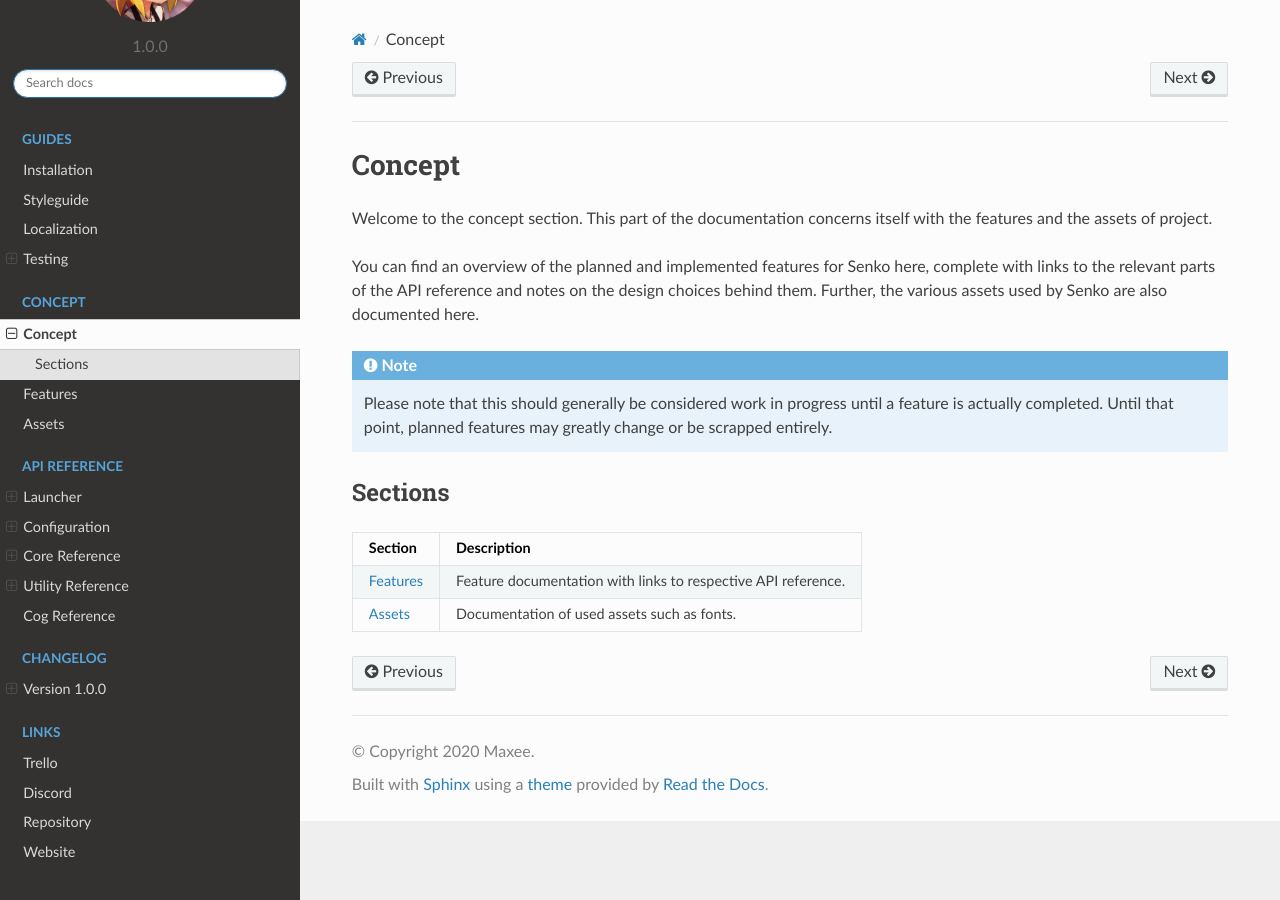
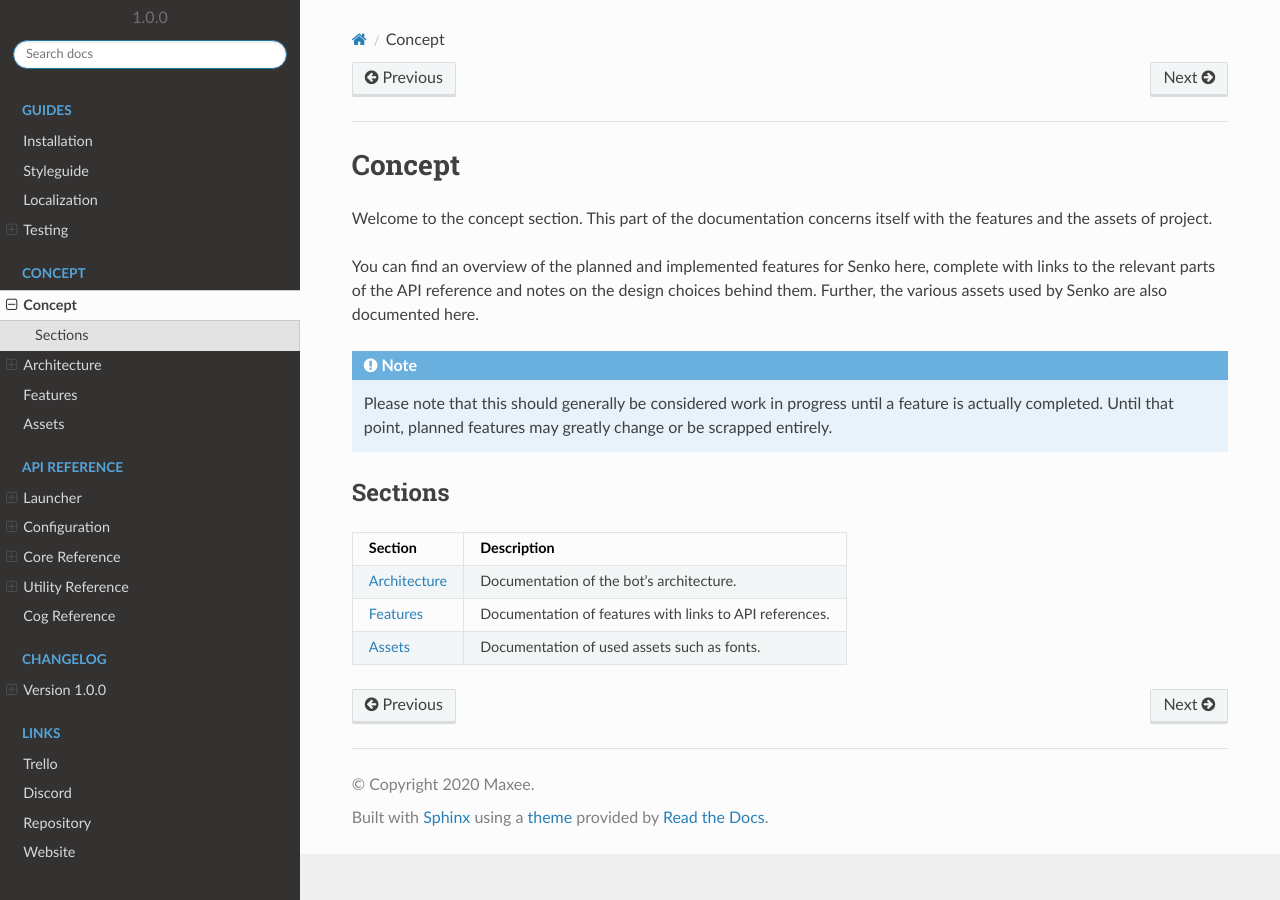
Before and after one commit to thatoneolib/senko, a Sphinx documentation site: the page built from docs/source/concept/overview.rst, in a window 1280 px wide. Built offline with Sphinx 7.4.7 and the Read the Docs theme 2.0.0, drawn with Linux system fonts in a browser that asks for light colours; pages that are not in the unit, such as notebooks, are missing from menus.

Commit message:
Add architecture doc to concept section

```diff
--- a/docs/source/concept/overview.rst
+++ b/docs/source/concept/overview.rst
@@ -20,9 +20,10 @@ documented here.
 Sections
 ********
 
-=============== ================================================================
-Section         Description
-=============== ================================================================
-:ref:`features` Feature documentation with links to respective API reference.
-:ref:`assets`   Documentation of used assets such as fonts.
-=============== ================================================================
+=================== ============================================================
+Section             Description
+=================== ============================================================
+:ref:`architecture` Documentation of the bot's architecture.
+:ref:`features`     Documentation of features with links to API references.
+:ref:`assets`       Documentation of used assets such as fonts.
+=================== ============================================================
```
Also changed, not shown: docs/source/concept/architecture.rst (added, +56 -0 lines).
